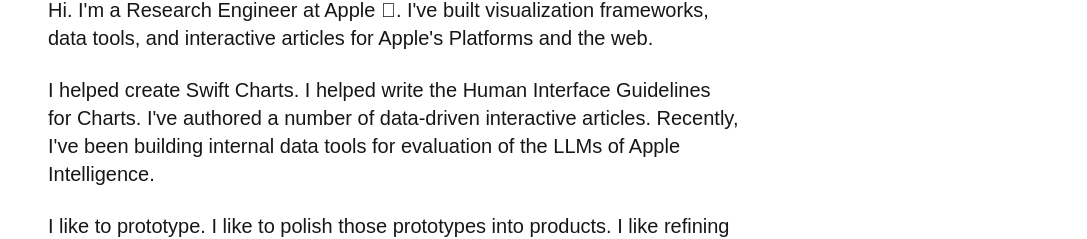
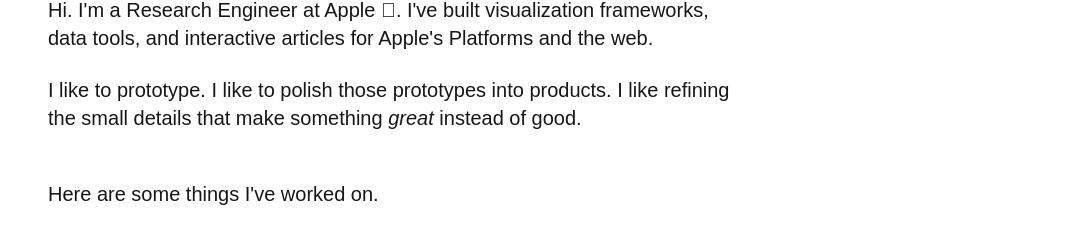
Before and after one commit to haldenl/halden.github.io, a Next.js app: page / in a window 1280 px wide. Shown: the part 236-475 px from the top of the page, without its empty margins (96-1183 px from the left). Built offline with nearby package versions, Linux system fonts and the light colour scheme; a web font is replaced by a local one.

Commit message:
edit copy and resume

```diff
--- a/app/page.tsx
+++ b/app/page.tsx
@@ -24,7 +24,7 @@
             Twitter
           </a>
           <a
-            href="./resume.pdf"
+            href="./halden_lin_resume.pdf"
             target="_blank"
             className="bg-gray-200 dark:bg-gray-700 px-2 rounded-md"
           >
@@ -38,12 +38,6 @@
             Apple&apos;s Platforms and the web.
           </p>
           <p>
-            I helped create Swift Charts. I helped write the Human Interface
-            Guidelines for Charts. I&apos;ve authored a number of data-driven
-            interactive articles. Recently, I&apos;ve been building internal
-            data tools for evaluation of the LLMs of Apple Intelligence.
-          </p>
-          <p>
             I like to prototype. I like to polish those prototypes into
             products. I like refining the small details that make something{" "}
             <i>great</i> instead of good.
@@ -55,7 +49,7 @@
         <div className="mt-12 flex flex-col xl:grid xl:grid-cols-2 gap-4 mb-12 p-4 xl:p-0">
           <ProjectHighlight
             title1="Swift Charts"
-            description="Beautiful Charts on Apple Devices, both at Apple and for 3rd party developers."
+            description="Beautiful Charts on Apple Devices, both at Apple and for 3rd party developers"
             img1="./swift-charts-1.png"
             img2="./swift-charts-2.png"
             img1Meta={{
@@ -75,7 +69,7 @@
             title1="Human Interface"
             title2="Guidelines for Charts"
             description="Design guidelines for if, when, and how you should use charts in
-              your apps."
+              your apps"
             img1="./hig-1.png"
             img2="./hig-2.png"
             img1Meta={{
```
Also changed, not shown: 2 other files (tests, documents, lock files or other folders).
